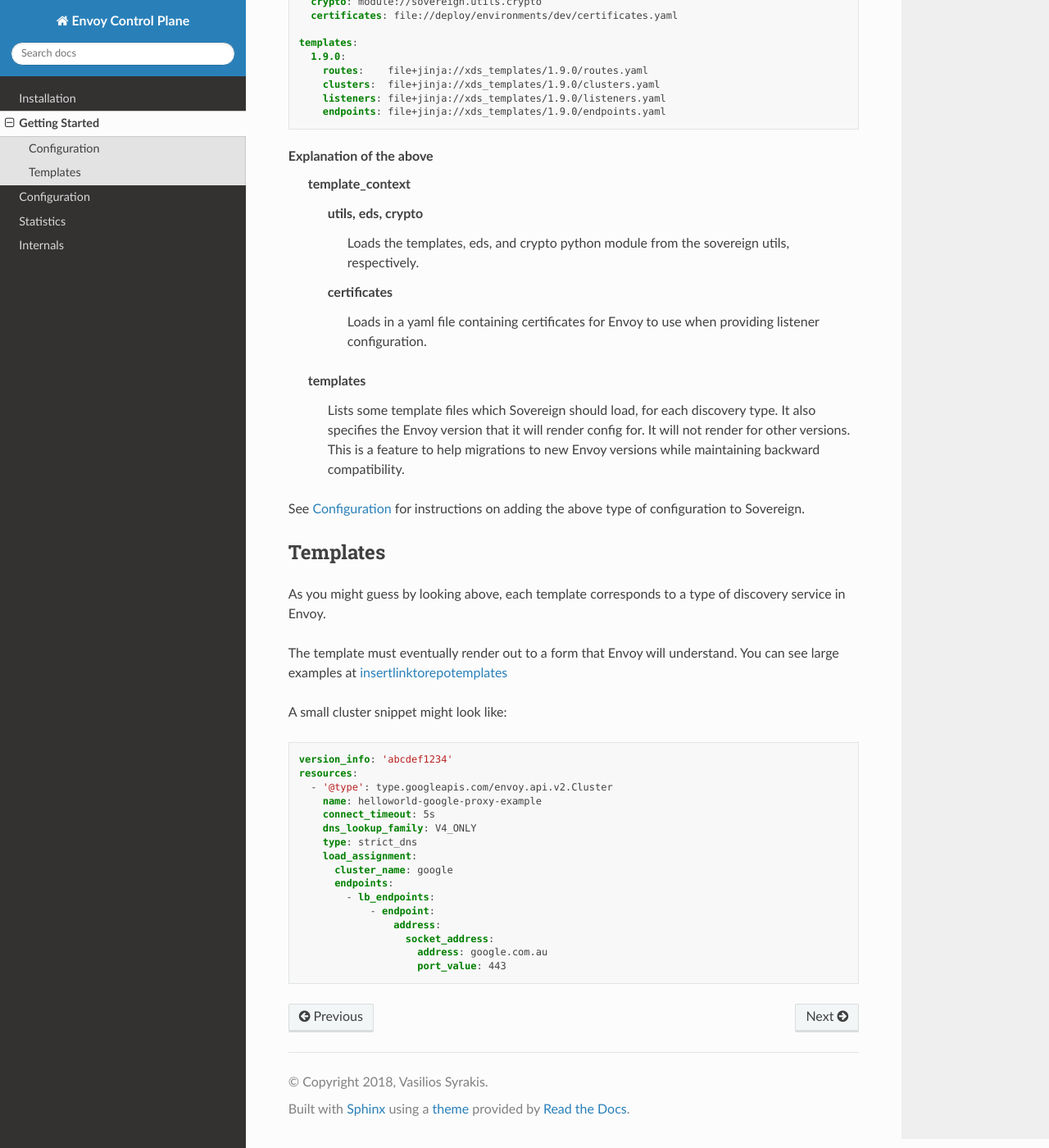
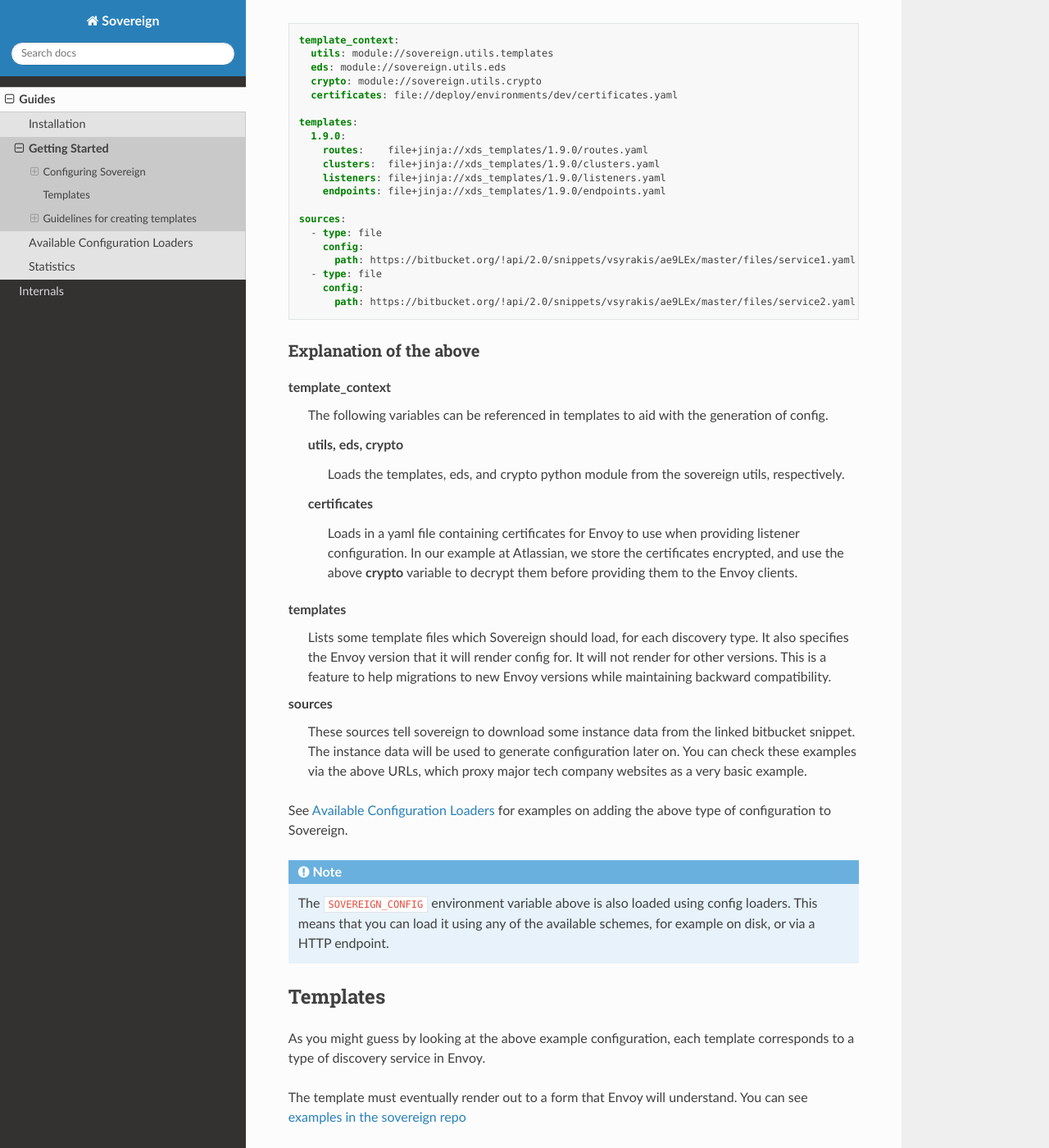
Before and after one commit to cetanu/sovereign, a Sphinx documentation site: the page built from docs/guides/getting_started.rst, in a window 1280 px wide and 1400 px high, scrolled down 700 px. Shown: the whole window at 82% size. Built offline with Sphinx 7.4.7 and the Read the Docs theme 2.0.0, drawn with Linux system fonts in a browser that asks for light colours; some of the changed text lies outside the part shown.

```diff
--- a/docs/conf.py
+++ b/docs/conf.py
@@ -19,14 +19,14 @@
 
 # -- Project information -----------------------------------------------------
 
-project = 'Envoy Control Plane'
+project = 'Sovereign'
 copyright = '2018, Vasilios Syrakis'
 author = 'Vasilios Syrakis'
 
 # The short X.Y version
 version = ''
 # The full version, including alpha/beta/rc tags
-release = '0.1.0'
+release = '0.1.11'
 
 
 # -- General configuration ---------------------------------------------------
@@ -88,7 +88,7 @@ html_theme = 'sphinx_rtd_theme'
 # Add any paths that contain custom static files (such as style sheets) here,
 # relative to this directory. They are copied after the builtin static files,
 # so a file named "default.css" will overwrite the builtin "default.css".
-html_static_path = ['_static']
+# html_static_path = ['_static']
 
 # Custom sidebar templates, must be a dictionary that maps document names
 # to template names.
@@ -104,7 +104,7 @@ html_static_path = ['_static']
 # -- Options for HTMLHelp output ---------------------------------------------
 
 # Output file base name for HTML help builder.
-htmlhelp_basename = 'EnvoyControlPlanedoc'
+htmlhelp_basename = 'Sovereigndoc'
 
 
 # -- Options for LaTeX output ------------------------------------------------
@@ -131,8 +131,8 @@ latex_elements = {
 # (source start file, target name, title,
 #  author, documentclass [howto, manual, or own class]).
 latex_documents = [
-    (master_doc, 'Dockerfile.sovereign.tex', 'Envoy Control Plane Documentation',
-     'Vasilios SYrakis', 'manual'),
+    (master_doc, 'Dockerfile.sovereign.tex', 'Sovereign Documentation',
+     'Vasilios Syrakis', 'manual'),
 ]
 
 
@@ -141,7 +141,7 @@ latex_documents = [
 # One entry per manual page. List of tuples
 # (source start file, name, description, authors, manual section).
 man_pages = [
-    (master_doc, 'envoycontrolplane', 'Envoy Control Plane Documentation',
+    (master_doc, 'sovereign', 'Sovereign Documentation',
      [author], 1)
 ]
 
@@ -152,7 +152,7 @@ man_pages = [
 # (source start file, target name, title, author,
 #  dir menu entry, description, category)
 texinfo_documents = [
-    (master_doc, 'Dockerfile.sovereign', 'Envoy Control Plane Documentation',
+    (master_doc, 'Dockerfile.sovereign', 'Sovereign Documentation',
      author, 'Dockerfile.sovereign', 'One line description of project.',
      'Miscellaneous'),
 ]
--- a/docs/guides.rst
+++ b/docs/guides.rst
@@ -1,7 +1,9 @@
+Guides
+------
 .. toctree::
    :maxdepth: 1
 
    guides/installation
    guides/getting_started
-   guides/configuration
+   guides/config_loaders
    guides/stats
--- a/docs/guides/getting_started.rst
+++ b/docs/guides/getting_started.rst
@@ -1,6 +1,5 @@
 Getting Started
 ---------------
-
 To begin, you'll need templates and a configuration file.
 
 A minimal example of a project might look like this:
@@ -14,13 +13,17 @@ A minimal example of a project might look like this:
         ├── listeners.yaml
         └── routes.yaml
 
-Configuration
-^^^^^^^^^^^^^
+Configuring Sovereign
+^^^^^^^^^^^^^^^^^^^^^
+The control plane loads configurations from the environment variable ``SOVEREIGN_CONFIG``.
+
 The main job of the configuration that you will supply to sovereign is to
-tell it where to find templates used for Envoy discovery requests, contextual
-data that should be available in the template, what modifications should be
-performed (via custom modifiers), and where to obtain data from (sources) so
-that sovereign can dynamically render configuration for your proxies in real-time.
+tell it where to find:
+
+- Templates used for Envoy discovery requests
+- Contextual data that should be available in the template
+- *(Optional)* What modifications should be performed (via custom modifiers)
+- Where to obtain instance data from (sources)
 
 A basic configuration may look like:
 
@@ -39,32 +42,53 @@ A basic configuration may look like:
         listeners: file+jinja://xds_templates/1.9.0/listeners.yaml
         endpoints: file+jinja://xds_templates/1.9.0/endpoints.yaml
 
+    sources:
+      - type: file
+        config:
+          path: https://bitbucket.org/!api/2.0/snippets/vsyrakis/ae9LEx/master/files/service1.yaml
+      - type: file
+        config:
+          path: https://bitbucket.org/!api/2.0/snippets/vsyrakis/ae9LEx/master/files/service2.yaml
+
+
 Explanation of the above
-  template_context
-    utils, eds, crypto
-      Loads the templates, eds, and crypto python module from the sovereign utils, respectively.
+""""""""""""""""""""""""
+template_context
+  The following variables can be referenced in templates to aid with the generation of config.
 
-    certificates
-      Loads in a yaml file containing certificates for Envoy to use when providing
-      listener configuration.
+  utils, eds, crypto
+    Loads the templates, eds, and crypto python module from the sovereign utils, respectively.
 
-  templates
-    Lists some template files which Sovereign should load, for each discovery type.
-    It also specifies the Envoy version that it will render config for. It will not
-    render for other versions. This is a feature to help migrations to new Envoy
-    versions while maintaining backward compatibility.
+  certificates
+    Loads in a yaml file containing certificates for Envoy to use when providing
+    listener configuration.
+    In our example at Atlassian, we store the certificates encrypted, and use the above **crypto**
+    variable to decrypt them before providing them to the Envoy clients.
 
-See `Configuration`_ for instructions on adding the above type of configuration to
-Sovereign.
+templates
+  Lists some template files which Sovereign should load, for each discovery type.
+  It also specifies the Envoy version that it will render config for. It will not
+  render for other versions. This is a feature to help migrations to new Envoy
+  versions while maintaining backward compatibility.
 
+sources
+  These sources tell sovereign to download some instance data from the linked bitbucket snippet.
+  The instance data will be used to generate configuration later on.
+  You can check these examples via the above URLs, which proxy major tech company websites as a very basic example.
+
+See :ref:`config_loaders` for examples on adding the above type of configuration to Sovereign.
+
+.. note::
+   The ``SOVEREIGN_CONFIG`` environment variable above is also loaded using config loaders.
+   This means that you can load it using any of the available schemes, for example on disk, or via a HTTP endpoint.
 
 Templates
 ^^^^^^^^^
-As you might guess by looking above, each template corresponds to a type of
-discovery service in Envoy.
+As you might guess by looking at the above example configuration, each template
+corresponds to a type of discovery service in Envoy.
 
 The template must eventually render out to a form that Envoy will understand.
-You can see large examples at `<insert link to repo templates>`_
+You can see `examples in the sovereign repo <https://bitbucket.org/atlassian/sovereign/src/master/xds_templates>`_
 
 A small cluster snippet might look like:
 
@@ -86,3 +110,62 @@ A small cluster snippet might look like:
                       socket_address:
                         address: google.com.au
                         port_value: 443
+
+.. note::
+   Templates are rendered using `Jinja2 <http://jinja.pocoo.org/docs/2.10/>`_
+
+Guidelines for creating templates
+^^^^^^^^^^^^^^^^^^^^^^^^^^^^^^^^^
+To begin with, there are a few important variables that are made available via template context:
+
+version
+  This is a string that is automatically generated based off the contents
+  of the template after it has been fully rendered.
+
+  In general, your templates should start with the following:
+
+  .. code-block:: yaml
+
+     version_info: '{{ version|default(0) }}'
+
+instances
+  When sovereign executes all of the sources it has configured, it will place the results
+  into this variable.
+
+  So, depending on what you have configured for sources, this is the main variable that
+  determines what will be rendered into the template.
+
+An example template based on the example configuration
+""""""""""""""""""""""""""""""""""""""""""""""""""""""
+This example would run through the following steps before being rendered and given to an Envoy client.
+
+Sovereign more-or-less does the following in order:
+
+#. Reads the configured sources but does not get any instance data
+#. Receives a CDS discovery request from an Envoy proxy
+#. Gets all sources (i.e. 3 instances from the two bitbucket snippets above)
+#. Renders the below template
+
+   #. Begins to loop over the 3 instances
+   #. Feeds the 'endpoints' field into :func:`sovereign.utils.eds.locality_lb_endpoints`
+   #. Creates a cluster using the endpoints and name, for each instance
+   #. Hashes the entire configuration
+   #. Inserts the hash into the ``version_info``
+
+#. If the Envoy proxy provided a different ``version_info`` in its request, it returns
+   the configuration with a 200 OK, otherwise it returns 304 Not Modified
+
+.. code-block:: jinja
+
+   version_info: '{{ version|default(0) }}'
+   resources:
+   {% for instance in instances %}
+     {% set endpoints = eds.locality_lb_endpoints(instance.endpoints, discovery_request, resolve_dns=False) %}
+     - '@type': type.googleapis.com/envoy.api.v2.Cluster
+       name: {{ instance.name }}
+       connect_timeout: 5s
+       type: strict_dns
+       load_assignment:
+         cluster_name: {{ instance.name }}-cluster
+         endpoints: {{ endpoints|tojson }}
+   {% endfor %}
--- a/setup.py
+++ b/setup.py
@@ -19,7 +19,7 @@ def readme():
 
 setup(
     name='sovereign',
-    version='0.1.11',
+    version='0.1.12',
     python_requires='>=3.6.0',
     packages=find_packages('src'),
     package_dir={'': 'src'},
```
Also changed, not shown: docs/guides/config_loaders.rst (added, +67 -0 lines), docs/guides/configuration.rst (deleted, +0 -42 lines), 1 other file.
